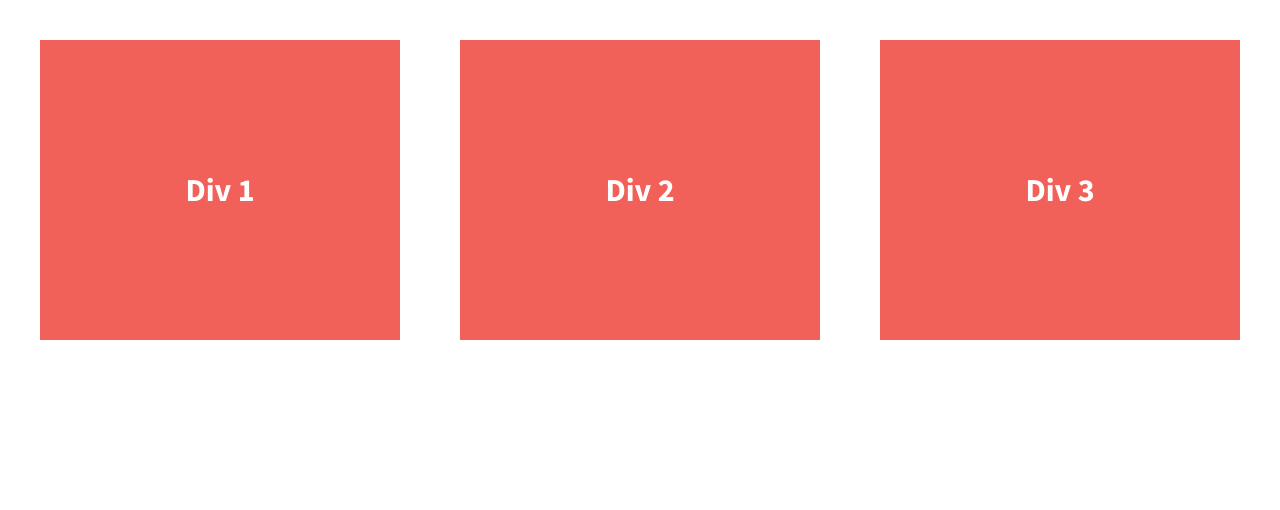
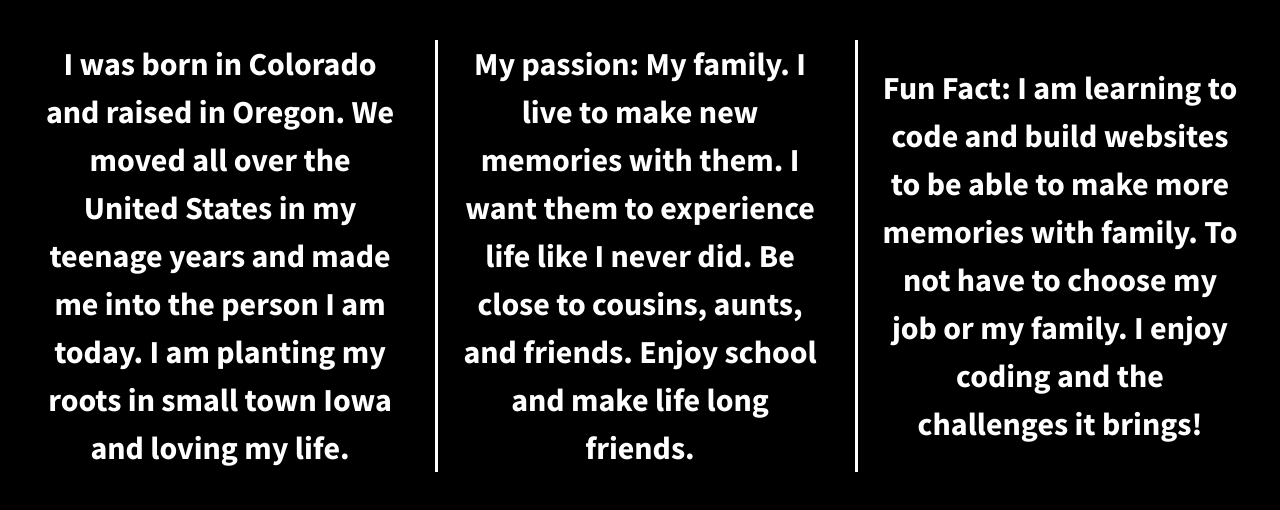
Before and after one commit to jenbuckingham/divs-flexbox-starter, a plain HTML site: page index.html in a window 1280 px wide. Drawn offline with nearby package versions, Linux system fonts and the light colour scheme.

Commit message:
Add style black background with white font and left borders

```diff
--- a/css/main.css
+++ b/css/main.css
@@ -97,8 +97,9 @@ textarea {
 
 
 html {
-  background-color: #fff;
+    background-color: #000000;
     height: 100%;
+
 }
 
 body {
@@ -115,17 +116,26 @@ body {
     font-weight: 700;
 }
 
-.div-1, .div-2, .div-3 {
+.div-2,
+.div-3 {
+    border-left: 3px solid #FFFFFF;
+    padding-left: .7em;
+}
+
+.div-1,
+.div-2,
+.div-3 {
     /*give the divs a width of 30%, add display:flex, set justify-content and align-items to center*/
     display: flex;
     justify-content: center;
     align-items: center;
-  color: #fff;
+    color: #FFFFFF;
     line-height: 1.5em;
     font-size: 1.6em;
-  background-color: #f16059;
-  height: 300px;
+    height: auto;
     width: 30%;
+    overflow: auto;
+    text-align: center;
 }
 
 
@@ -197,8 +207,10 @@ body {
 
 .clearfix:before,
 .clearfix:after {
-    content: " "; /* 1 */
-    display: table; /* 2 */
+    content: " ";
+    /* 1 */
+    display: table;
+    /* 2 */
 }
 
 .clearfix:after {
@@ -225,11 +237,13 @@ body {
    ========================================================================== */
 
 @media print {
+
     *,
     *:before,
     *:after {
         background: transparent !important;
-        color: #000 !important; /* Black prints faster:
+        color: #000 !important;
+        /* Black prints faster:
                                    http://www.sanbeiji.com/archives/953 */
         box-shadow: none !important;
         text-shadow: none !important;
--- a/index.html
+++ b/index.html
@@ -1,5 +1,6 @@
 <!doctype html>
 <html class="no-js" lang="">
+
 <head>
     <meta charset="utf-8">
     <meta http-equiv="x-ua-compatible" content="ie=edge">
@@ -16,6 +17,7 @@
     <link href='http://fonts.googleapis.com/css?family=Lora:700' rel='stylesheet' type='text/css'>
     <link href='http://fonts.googleapis.com/css?family=Source+Sans+Pro:400,700' rel='stylesheet' type='text/css'>
 </head>
+
 <body>
     <!--[if lt IE 8]>
             <p class="browserupgrade">You are using an <strong>outdated</strong> browser. Please <a href="http://browsehappy.com/">upgrade your browser</a> to improve your experience.</p>
@@ -23,13 +25,16 @@
 
     <section class="wrapper">
         <div class="div-1">
-                Div 1
+            I was born in Colorado and raised in Oregon. We moved all over the United States in my teenage years and
+            made me into the person I am today. I am planting my roots in small town Iowa and loving my life.
         </div>
         <div class="div-2">
-                Div 2
+            My passion: My family. I live to make new memories with them. I want them to experience life like I never
+            did. Be close to cousins, aunts, and friends. Enjoy school and make life long friends.
         </div>
         <div class="div-3">
-                Div 3
+            Fun Fact: I am learning to code and build websites to be able to make more memories with family. To not have
+            to choose my job or my family. I enjoy coding and the challenges it brings!
         </div>
     </section>
 
@@ -40,12 +45,15 @@
 
     <!-- Google Analytics: change UA-XXXXX-X to be your site's ID. -->
     <script>
-            (function(b,o,i,l,e,r){b.GoogleAnalyticsObject=l;b[l]||(b[l]=
-            function(){(b[l].q=b[l].q||[]).push(arguments)});b[l].l=+new Date;
-            e=o.createElement(i);r=o.getElementsByTagName(i)[0];
-            e.src='https://www.google-analytics.com/analytics.js';
-            r.parentNode.insertBefore(e,r)}(window,document,'script','ga'));
-            ga('create','UA-XXXXX-X','auto');ga('send','pageview');
+            (function (b, o, i, l, e, r) {
+                b.GoogleAnalyticsObject = l; b[l] || (b[l] =
+                    function () { (b[l].q = b[l].q || []).push(arguments) }); b[l].l = +new Date;
+                e = o.createElement(i); r = o.getElementsByTagName(i)[0];
+                e.src = 'https://www.google-analytics.com/analytics.js';
+                r.parentNode.insertBefore(e, r)
+            }(window, document, 'script', 'ga'));
+        ga('create', 'UA-XXXXX-X', 'auto'); ga('send', 'pageview');
     </script>
 </body>
+
 </html>
```
Lines whose indentation alone changed are shown as unchanged.
